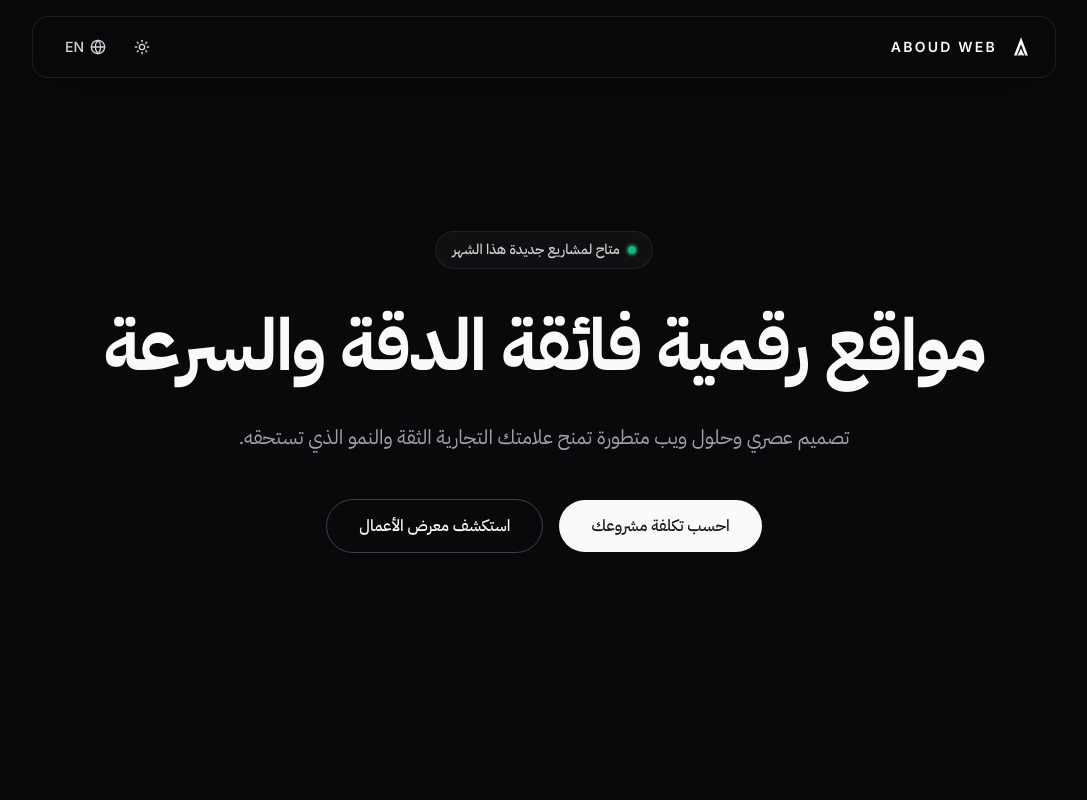
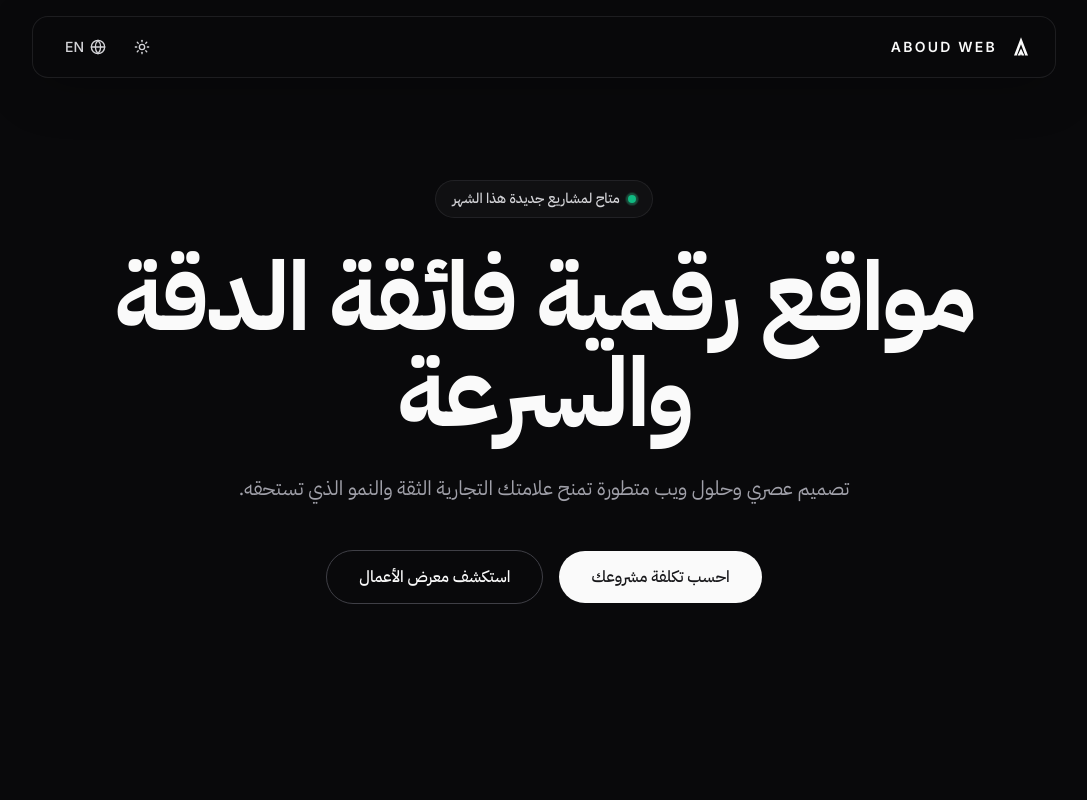
Before and after one commit to 963abod/aboudweb, a React (Vite) app: page / in a window 1280 px wide. Shown: the top 800 px of the page, without its empty margins (96-1183 px from the left). Built offline with nearby package versions, Linux system fonts and the light colour scheme; no server answers; the database is empty.

Commit message:
Enhance hero with premium motion and atmosphere

```diff
--- a/src/components/Hero.jsx
+++ b/src/components/Hero.jsx
@@ -26,12 +26,15 @@ export function Hero({ lang, settings }) {
     : (activeSettings.hero?.cta_secondary_en || DEFAULT_SETTINGS.hero.cta_secondary_en);
 
   return (
-    <section className="relative min-h-[90vh] flex flex-col items-center justify-center pt-32 pb-16 px-4 overflow-hidden">
-      {/* Background radial gradient */}
-      <div className="absolute inset-0 -z-10 bg-[radial-gradient(ellipse_at_top,_var(--tw-gradient-stops))] from-indigo-900/20 via-zinc-50 dark:via-zinc-950 to-zinc-50 dark:to-zinc-950"></div>
+    <section className="hero-premium relative min-h-[90vh] flex flex-col items-center justify-center pt-32 pb-16 px-4 overflow-hidden">
+      {/* Premium ambient background */}
+      <div className="hero-orb hero-orb-one" aria-hidden="true"></div>
+      <div className="hero-orb hero-orb-two" aria-hidden="true"></div>
+      <div className="hero-grid" aria-hidden="true"></div>
+      <div className="absolute inset-0 -z-10 bg-[radial-gradient(ellipse_at_top,_var(--tw-gradient-stops))] from-indigo-900/10 via-zinc-50 dark:via-zinc-950 to-zinc-50 dark:to-zinc-950"></div>
 
       {/* Live Badge */}
-      <div className="inline-flex items-center gap-2 px-4 py-2 rounded-full bg-zinc-100 dark:bg-zinc-900/50 border border-zinc-200 dark:border-zinc-800/80 backdrop-blur-sm mb-8">
+      <div className="hero-reveal inline-flex items-center gap-2 px-4 py-2 rounded-full bg-zinc-100/80 dark:bg-zinc-900/50 border border-zinc-200 dark:border-zinc-800/80 backdrop-blur-sm mb-8">
         <span className="relative flex h-2 w-2">
           {availabilityStatus ? (
             <>
@@ -48,16 +51,16 @@ export function Hero({ lang, settings }) {
       </div>
 
       {/* Hero Content */}
-      <div className="max-w-4xl text-center space-y-8">
-        <h1 className="text-5xl md:text-7xl font-bold tracking-tight text-zinc-900 dark:text-zinc-50 leading-tight md:leading-tight">
+      <div className="max-w-5xl text-center space-y-8">
+        <h1 className="hero-title hero-reveal text-5xl md:text-7xl lg:text-8xl font-bold tracking-tight text-zinc-900 dark:text-zinc-50 leading-[1.02] md:leading-[1.02]">
           {title}
         </h1>
-        <p className="text-lg md:text-xl text-zinc-600 dark:text-zinc-400 max-w-2xl mx-auto leading-relaxed">
+        <p className="hero-subtitle hero-reveal text-lg md:text-xl text-zinc-600 dark:text-zinc-400 max-w-2xl mx-auto leading-relaxed">
           {subtitle}
         </p>
 
         {/* CTAs */}
-        <div className="flex flex-col sm:flex-row items-center justify-center gap-4 pt-4">
+        <div className="hero-actions hero-reveal flex flex-col sm:flex-row items-center justify-center gap-4 pt-4">
           <a href="#calculator" className="w-full sm:w-auto px-8 py-3.5 rounded-full bg-zinc-900 dark:bg-zinc-50 text-zinc-50 dark:text-zinc-900 font-medium hover:scale-105 hover:shadow-[0_0_20px_rgba(255,255,255,0.1)] dark:hover:shadow-[0_0_20px_rgba(255,255,255,0.2)] transition-all duration-300">
             {ctaPrimary}
           </a>
```
